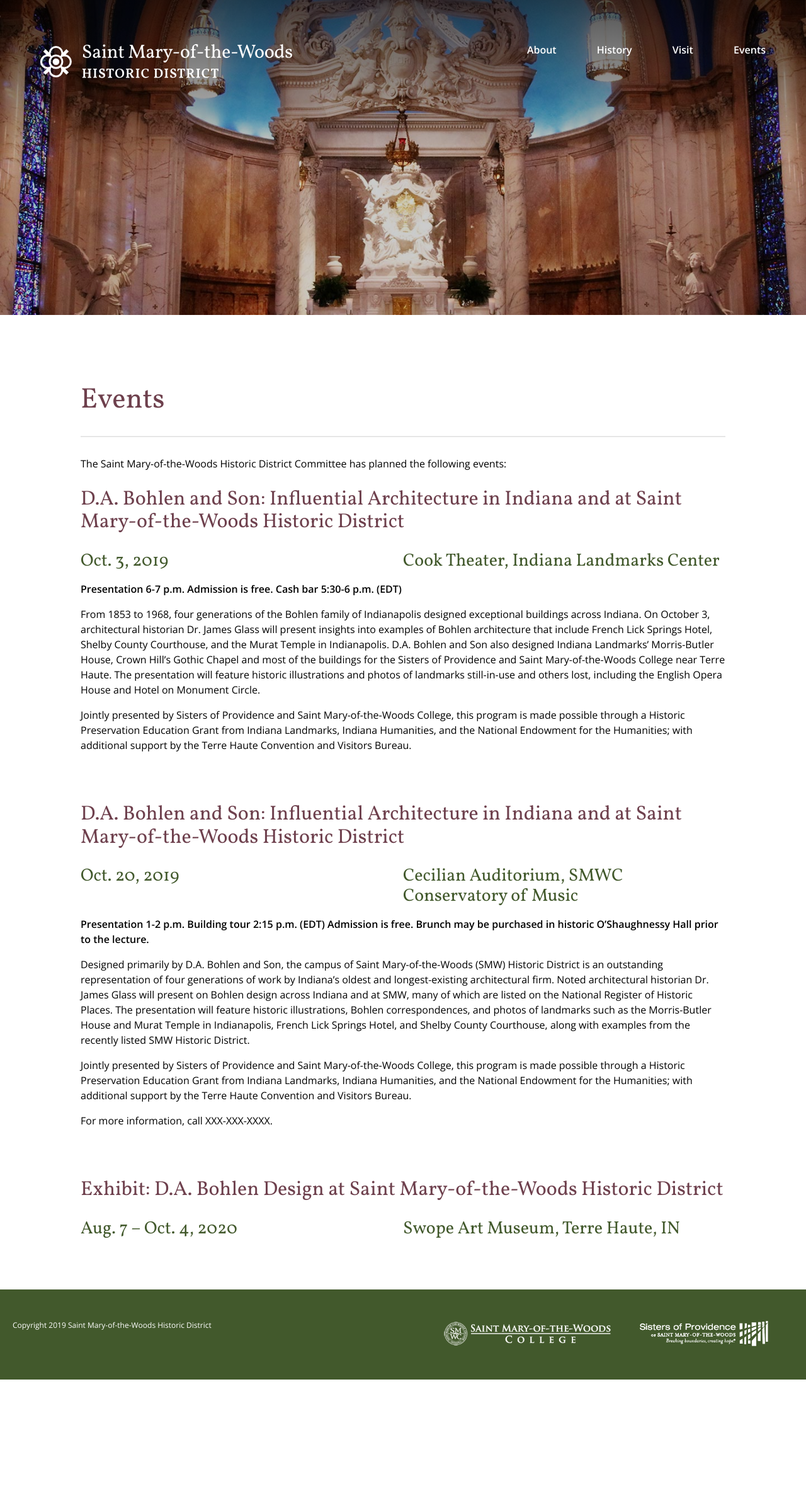
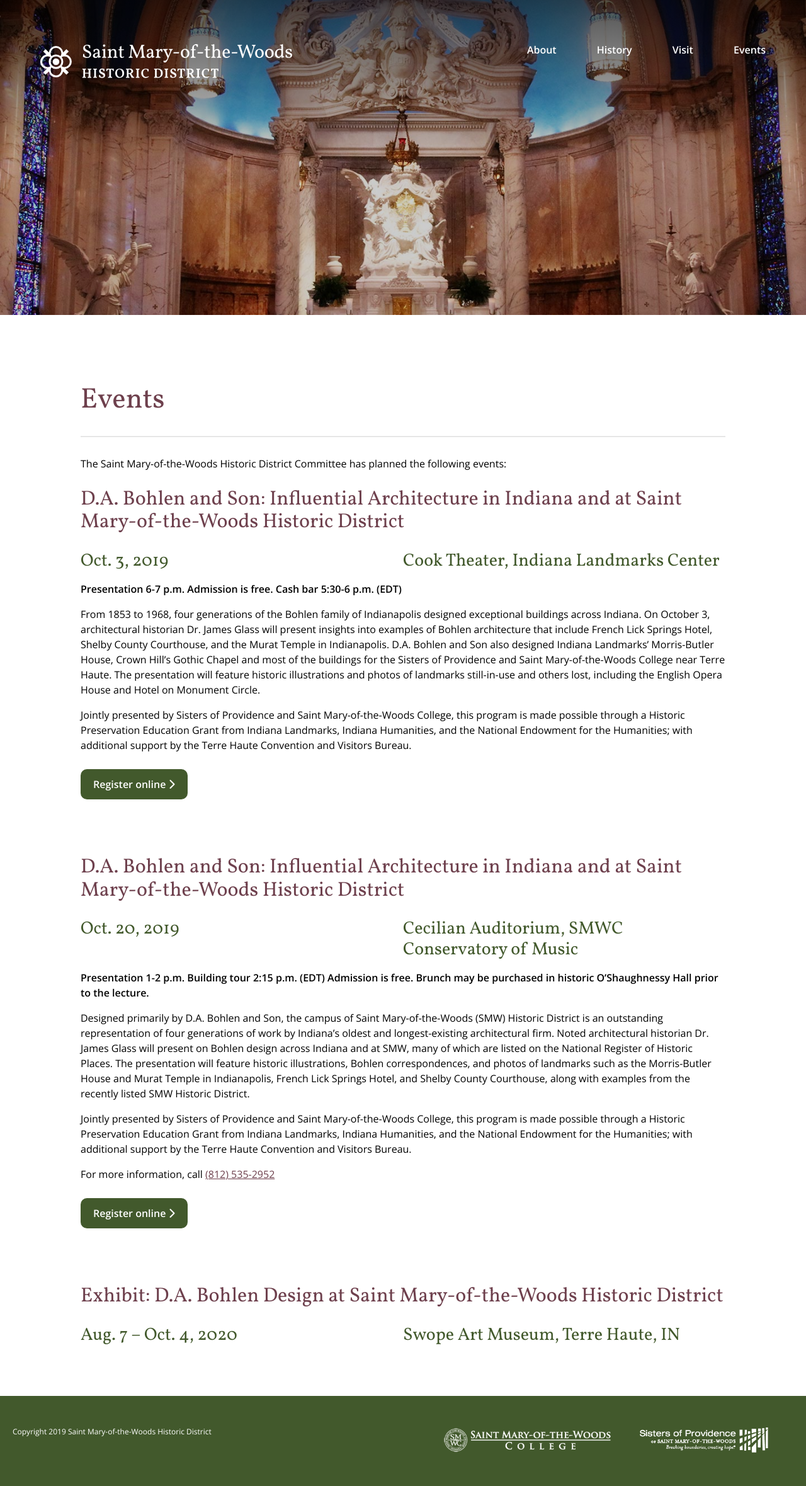
Before and after one commit to smwcollege/smw-historic-district, a Jekyll site: the page built from events.md, in a window 1280 px wide. Shown: the whole page at 63% size. Built offline with Jekyll 4.4.1, drawn with Linux system fonts in a browser that asks for light colours; nearby versions of some CDN libraries; before the commit the page ends 2190 px from its top, so only the background shows below that.

Commit message:
Updated events template

```diff
--- a/_includes/head.html
+++ b/_includes/head.html
@@ -9,6 +9,10 @@
   <link rel="stylesheet" href="{{ "/assets/css/main.css" | relative_url }}">
   <link rel="canonical" href="{{ page.url | replace:'index.html','' | absolute_url }}">
 
+  <!-- Font Awesome 5 Pro integration -->
+  <script src="https://kit.fontawesome.com/2ff15e6471.js"></script>
+
+  <!-- Slick slider integration on location pages -->
   {% if page.layout == "location" %}
   <link rel="stylesheet" type="text/css" href="//cdnjs.cloudflare.com/ajax/libs/slick-carousel/1.9.0/slick.min.css"/>
   <link rel="stylesheet" type="text/css" href="//cdnjs.cloudflare.com/ajax/libs/slick-carousel/1.9.0/slick-theme.min.css"/>
--- a/_layouts/events.html
+++ b/_layouts/events.html
@@ -5,45 +5,22 @@ layout: page
     <h1>{{ page.title }}</h1>
     {{ content }}
     <section class="events">
+        {% for event in site.data.events %}
         <div class="event">
-            <h2>D.A. Bohlen and Son: Influential Architecture in Indiana and at Saint Mary-of-the-Woods Historic District</h2>
+            <h2>{{ event.name }}</h2>
             <div class="two-column">
                 <div class="column">
-                    <div class="info">Oct. 3, 2019</div>
+                    <div class="info">{{ event.date }}</div>
                 </div>
                 <div class="column">
-                        <div class="info">Cook Theater, Indiana Landmarks Center</div>
+                        <div class="info">{{ event.location }}</div>
                     </div>
             </div>
-            <p><strong>Presentation 6-7 p.m. Admission is free. Cash bar 5:30-6 p.m. (EDT)</strong></p>
-            <p>From 1853 to 1968, four generations of the Bohlen family of Indianapolis designed exceptional buildings across Indiana. On October 3, architectural historian Dr. James Glass will present insights into examples of Bohlen architecture that include French Lick Springs Hotel, Shelby County Courthouse, and the Murat Temple in Indianapolis. D.A. Bohlen and Son also designed Indiana Landmarks’ Morris-Butler House, Crown Hill’s Gothic Chapel and most of the buildings for the Sisters of Providence and Saint Mary-of-the-Woods College near Terre Haute. The presentation will feature historic illustrations and photos of landmarks still-in-use and others lost, including the English Opera House and Hotel on Monument Circle.</p>
-            <p>Jointly presented by Sisters of Providence and Saint Mary-of-the-Woods College, this program is made possible through a Historic Preservation Education Grant from Indiana Landmarks, Indiana Humanities, and the National Endowment for the Humanities; with additional support by the Terre Haute Convention and Visitors Bureau.</p>
+            {{ event.description | markdownify }}
+            {% if event.url %}
+            <a href="{{ event.url }}" class="button">Register online <i class="fas fa-chevron-right"></i></a>
+            {% endif %}
         </div>
-        <div class="event">
-            <h2>D.A. Bohlen and Son: Influential Architecture in Indiana and at Saint Mary-of-the-Woods Historic District</h2>
-            <div class="two-column">
-                <div class="column">
-                    <div class="info">Oct. 20, 2019</div>
-                </div>
-                <div class="column">
-                        <div class="info">Cecilian Auditorium, SMWC Conservatory of Music</div>
-                    </div>
-            </div>
-            <p><strong>Presentation 1-2 p.m. Building tour 2:15 p.m. (EDT) Admission is free. Brunch may be purchased in historic O’Shaughnessy Hall prior to the lecture.</strong></p>
-            <p>Designed primarily by D.A. Bohlen and Son, the campus of Saint Mary-of-the-Woods (SMW) Historic District is an outstanding representation of four generations of work by Indiana’s oldest and longest-existing architectural firm. Noted architectural historian Dr. James Glass will present on Bohlen design across Indiana and at SMW, many of which are listed on the National Register of Historic Places. The presentation will feature historic illustrations, Bohlen correspondences, and photos of landmarks such as the Morris-Butler House and Murat Temple in Indianapolis, French Lick Springs Hotel, and Shelby County Courthouse, along with examples from the recently listed SMW Historic District.</p>
-            <p>Jointly presented by Sisters of Providence and Saint Mary-of-the-Woods College, this program is made possible through a Historic Preservation Education Grant from Indiana Landmarks, Indiana Humanities, and the National Endowment for the Humanities; with additional support by the Terre Haute Convention and Visitors Bureau.</p>
-            <p>For more information, call XXX-XXX-XXXX.</p>
-        </div>
-        <div class="event">
-            <h2>Exhibit: D.A. Bohlen Design at Saint Mary-of-the-Woods Historic District</h2>
-            <div class="two-column">
-                <div class="column">
-                    <div class="info">Aug. 7 – Oct. 4, 2020</div>
-                </div>
-                <div class="column">
-                        <div class="info">Swope Art Museum, Terre Haute, IN</div>
-                    </div>
-            </div>
-        </div>
+        {% endfor %}
     </section>
 </div>
--- a/assets/sass/base/_layout.scss
+++ b/assets/sass/base/_layout.scss
@@ -103,6 +103,39 @@ iframe.fullwidth {
     font-family: 'Vollkorn', serif;
     color: $primary;
     font-size: 28px;
+}
+
+.button {
+    color: white;
+    background: $primary;
+    padding: 15px 20px;
+    margin: 10px 0;
+    display: inline-block;
+    text-decoration: none;
+    font-weight: 600;
+    border-radius: 10px;
+    -moz-border-radius: 10px;
+    -webkit-border-radius: 10px;
+    -webkit-transition: all 0.5s ease;
+    -moz-transition: all 0.5s ease;
+    -o-transition: all 0.5s ease;
+    transition: all 0.5s ease;
+
+    &:hover {
+        background: $accent;
+    }
+
+    svg {
+        margin-left: 10px;
+        -webkit-transition: all 0.5s ease;
+        -moz-transition: all 0.5s ease;
+        -o-transition: all 0.5s ease;
+        transition: all 0.5s ease;
+    }
+
+    &:hover svg {
+        margin-left: 14px;
+    }
 }
 
 // TEMPALTE: ABOUT
```
Also changed, not shown: _data/events.yml (added, +27 -0 lines).
